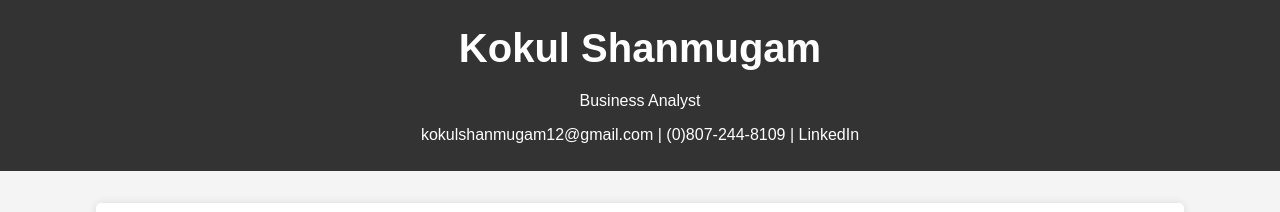
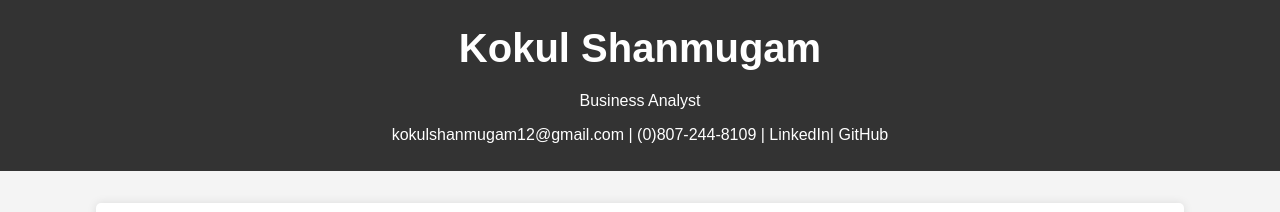
Before and after one commit to skokul/skokul.github.io, a plain HTML site: page index.html in a window 1280 px wide. Shown: the top 212 px of the page. Drawn offline with Linux system fonts and the light colour scheme.

Commit message:
Update index.html

```diff
--- a/index.html
+++ b/index.html
@@ -9,7 +9,7 @@
     <header>
         <h1>Kokul Shanmugam</h1>
         <p>Business Analyst</p>
-        <p><a href="mailto:kokulshanmugam12@gmail.com">kokulshanmugam12@gmail.com</a> | (0)807-244-8109 | <a href="https://linkedin.com/in/skokul" target="_blank">LinkedIn</a></p>
+        <p><a href="mailto:kokulshanmugam12@gmail.com">kokulshanmugam12@gmail.com</a> | (0)807-244-8109 | <a href="https://linkedin.com/in/skokul" target="_blank">LinkedIn</a>| <a href="https://github.com/skokul" target="_blank">GitHub</a></p>
     </header>
 
     <section id="about">
```
